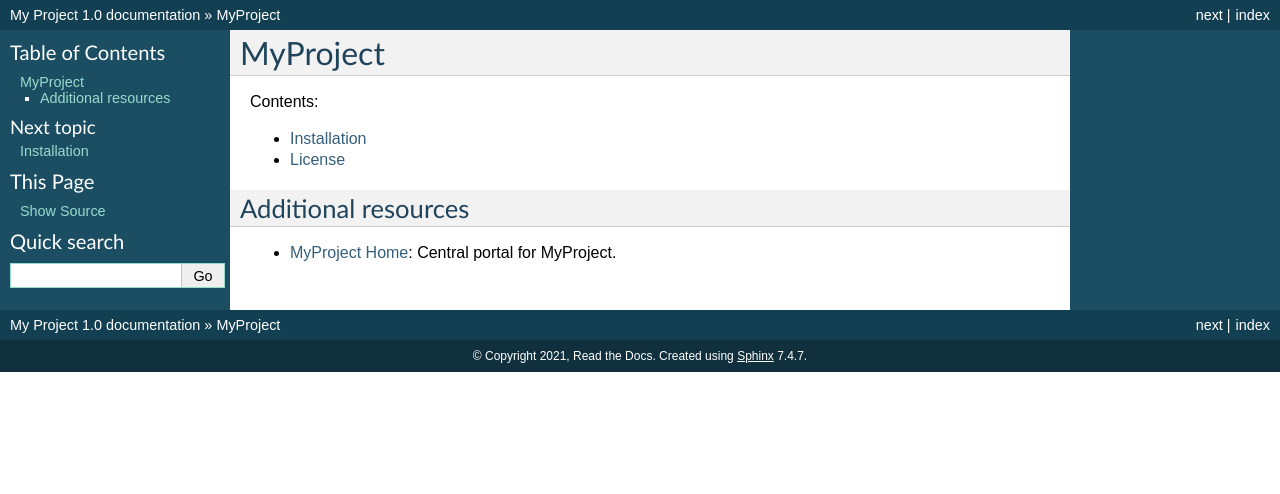
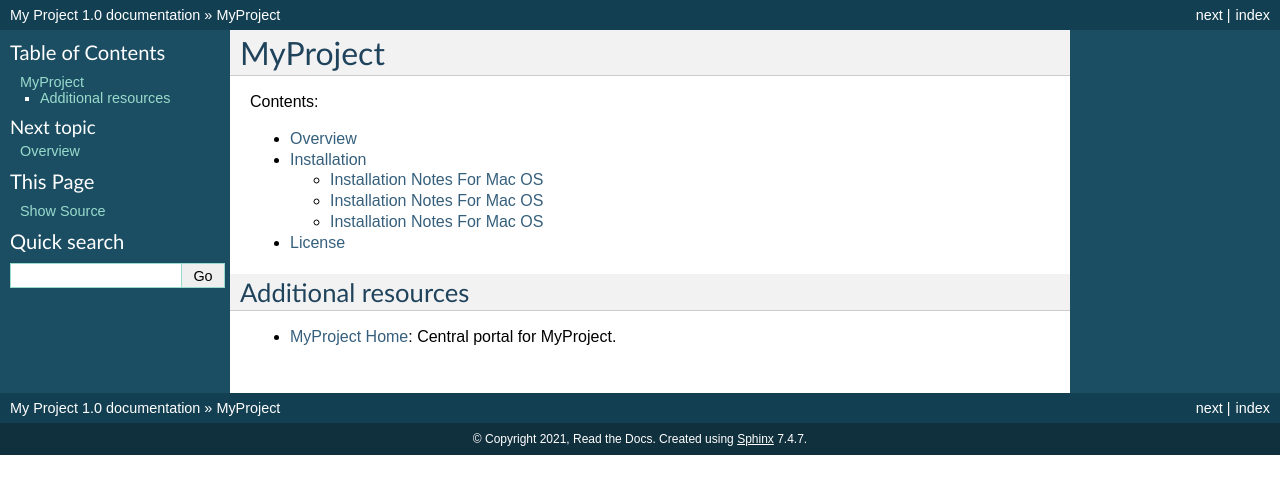
Before and after one commit to rajeshgavvala/custom-doc, a Sphinx documentation site: the page built from docs/index.rst, in a window 1280 px wide. Shown: the top 494 px of the page. Built offline with Sphinx 7.4.7, drawn with Linux system fonts in a browser that asks for light colours.

Commit message:
add changes

```diff
--- a/docs/index.rst
+++ b/docs/index.rst
@@ -4,8 +4,9 @@ MyProject
 Contents:
 
 .. toctree::
-   :maxdepth: 1
+   :maxdepth: 2
 
+   overview
    installation/index
    license
 
--- a/docs/installation.rst
+++ /dev/null
@@ -1 +0,0 @@
-.. include:: ../installation/index
--- /dev/null
+++ b/docs/overview.rst
@@ -0,0 +1,4 @@
+Overview
+=========
+
+* TBD
```
